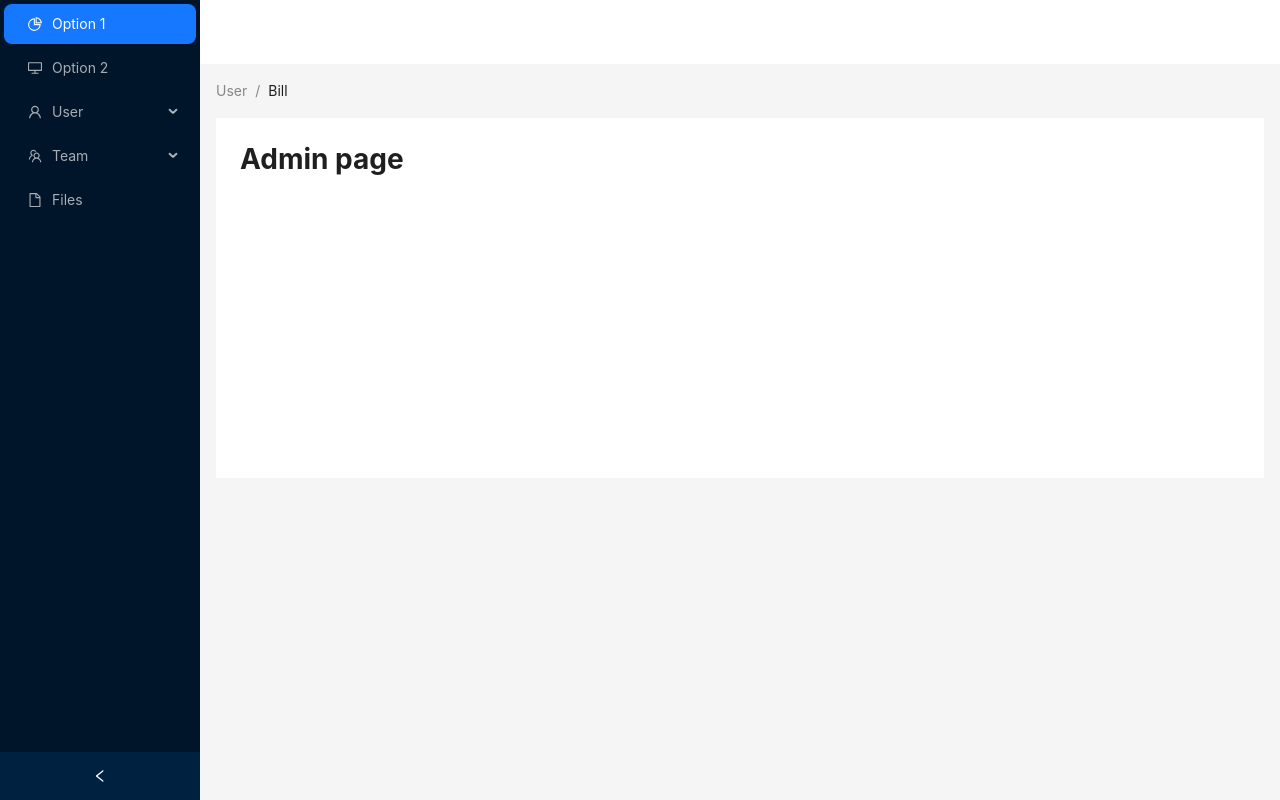
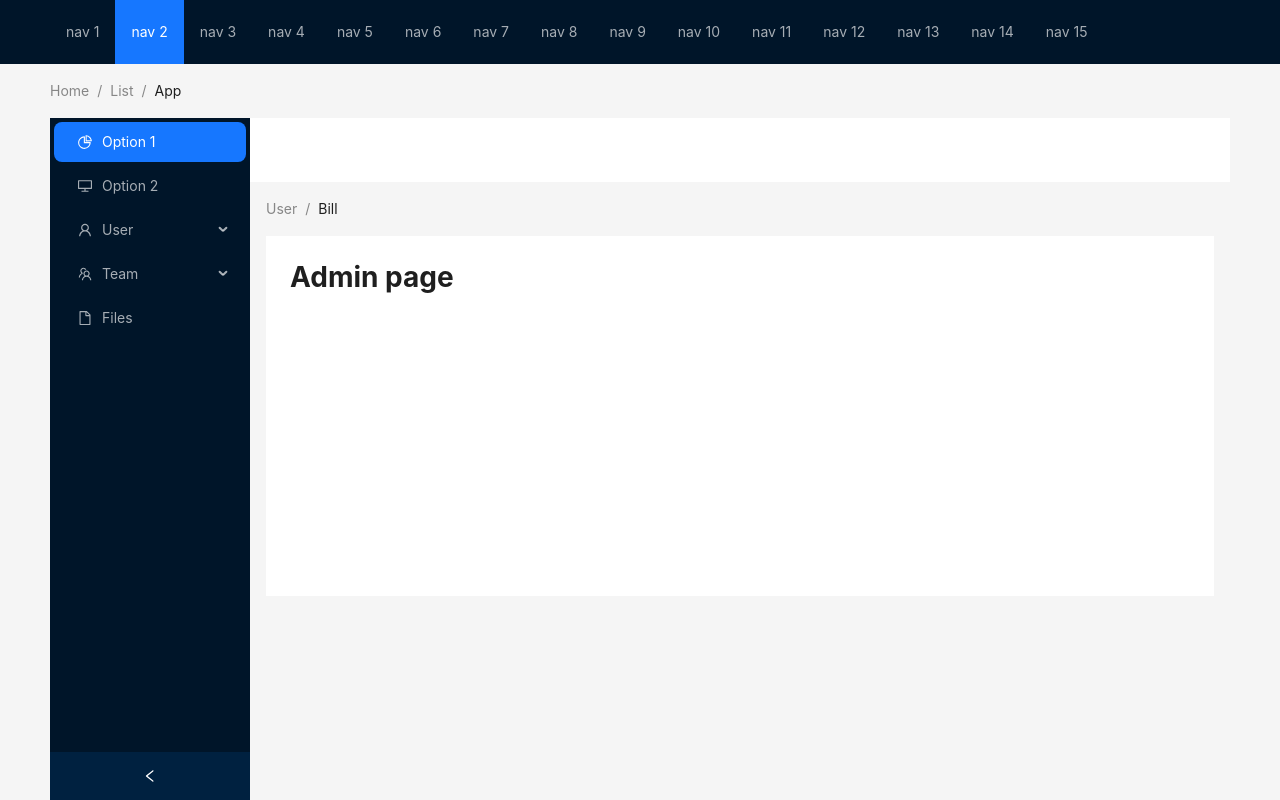
Before and after one commit to mdhamimulhaque/learn-nextJS, a Next.js app: page /admin in a window 1280 px wide. Shown: the top 800 px of the page. Built offline with nearby package versions, Linux system fonts and the light colour scheme.

Commit message:
nested layout

```diff
--- a/src/pages/admin.js
+++ b/src/pages/admin.js
@@ -1,4 +1,5 @@
 import DashBoardLayout from "../../components/Layouts/DashboardLayout";
+import RootLayout from "../../components/Layouts/RootLayout";
 
 const AdminPage = () => {
   return (
@@ -11,5 +12,9 @@ const AdminPage = () => {
 export default AdminPage;
 
 AdminPage.getLayout = function getLayout(page) {
-  return <DashBoardLayout>{page}</DashBoardLayout>;
+  return (
+    <RootLayout>
+      <DashBoardLayout>{page}</DashBoardLayout>
+    </RootLayout>
+  );
 };
```
